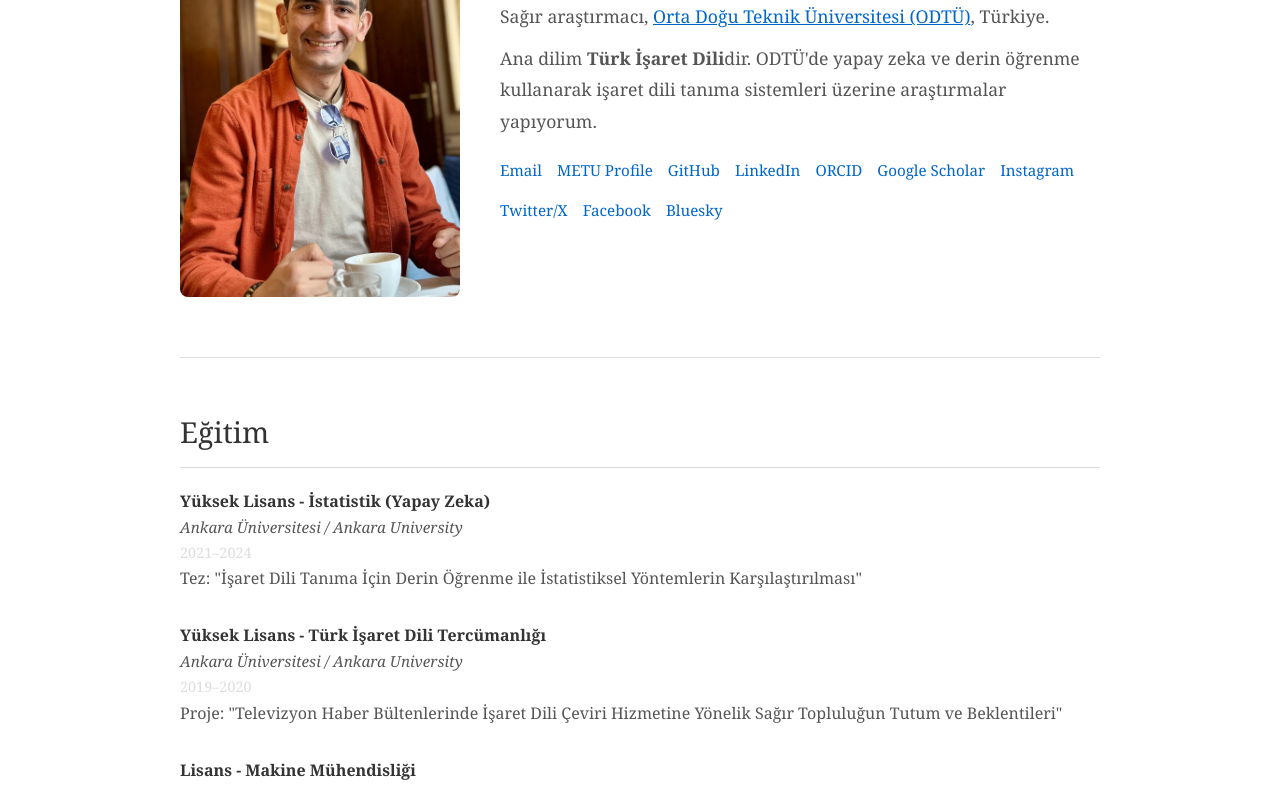
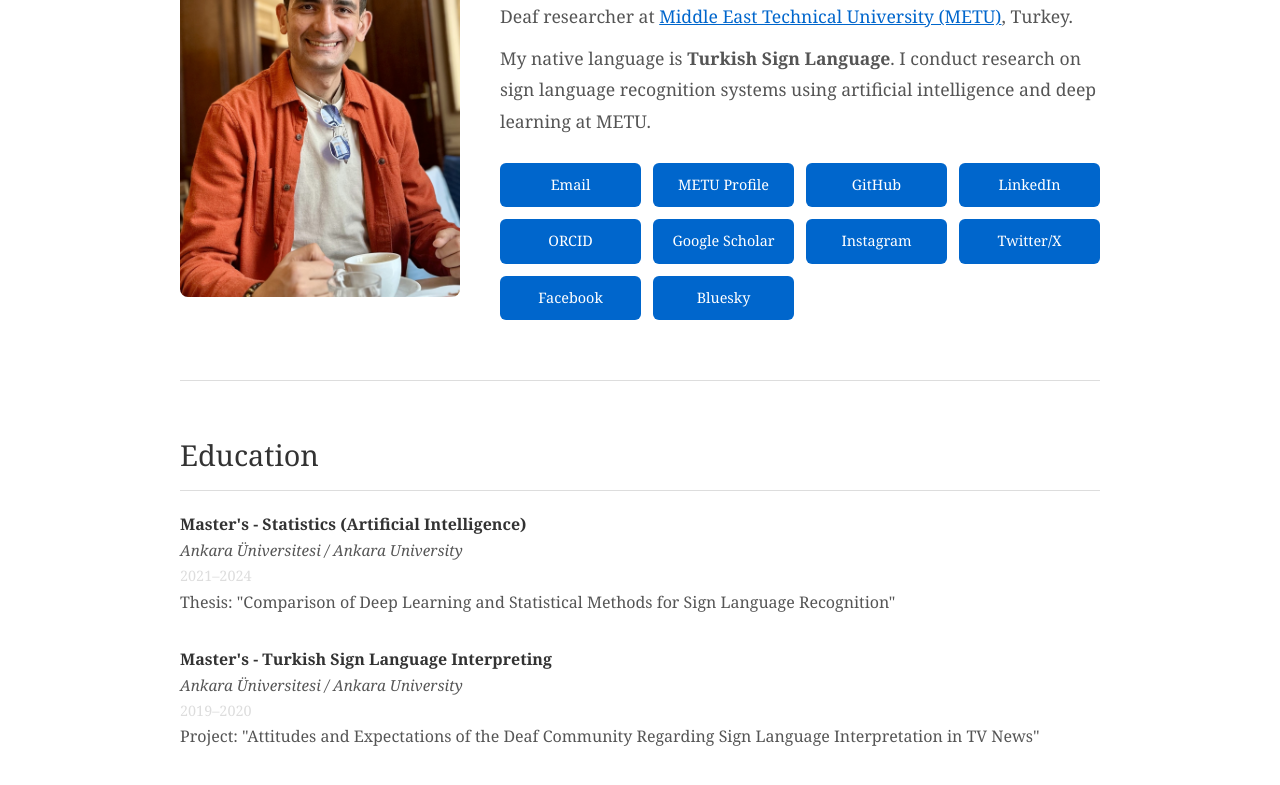
Before and after one commit to caner-dogan/caner-dogan.github.io, a plain HTML site: page index.html in a window 1280 px wide. Shown: the part 199-984 px from the top of the page. Drawn offline with Linux system fonts and the light colour scheme.

Commit message:
Update index.html

```diff
--- a/index.html
+++ b/index.html
@@ -17,11 +17,7 @@
             --secondary-text: #555;
             --border-color: #ddd;
             --link-color: #0066cc;
-            --nav-bg: #f8f8f8;
-        }
-
-        html {
-            scroll-behavior: smooth;
+            --nav-bg: #e8e8e8;
         }
 
         body.dark-mode {
@@ -139,20 +135,28 @@
         }
 
         .contact-links {
-            margin-top: 20px;
-            display: flex;
-            flex-wrap: wrap;
-            gap: 15px;
+            margin-top: 25px;
+            display: grid;
+            grid-template-columns: repeat(auto-fit, minmax(140px, 1fr));
+            gap: 12px;
         }
 
         .contact-links a {
-            color: var(--link-color);
+            color: var(--bg-color);
+            background: var(--link-color);
             text-decoration: none;
-            font-size: 0.95em;
+            font-size: 0.9em;
+            padding: 10px 16px;
+            border-radius: 6px;
+            text-align: center;
+            transition: all 0.3s;
+            display: block;
         }
 
         .contact-links a:hover {
-            text-decoration: underline;
+            background: var(--text-color);
+            transform: translateY(-2px);
+            box-shadow: 0 4px 12px rgba(0,0,0,0.15);
         }
 
         section {
@@ -364,7 +368,7 @@
                         <a href="https://github.com/caner-dogan" target="_blank">GitHub</a>
                         <a href="https://www.linkedin.com/in/caner-do%C4%9Fan-7023324b/" target="_blank">LinkedIn</a>
                         <a href="https://orcid.org/0000-0003-0195-0932" target="_blank">ORCID</a>
-                        <a href="https://scholar.google.com" target="_blank">Google Scholar</a>
+                        <a href="https://scholar.google.com/citations?user=magnPpkAAAAJ&hl=tr&oi=sra" target="_blank">Google Scholar</a>
                         <a href="https://www.instagram.com/sagirmuhendis/" target="_blank">Instagram</a>
                         <a href="https://x.com/dogan_caner" target="_blank">Twitter/X</a>
                         <a href="https://www.facebook.com/dogan.caner14" target="_blank">Facebook</a>
@@ -624,7 +628,7 @@
     </div>
 
     <script>
-        let currentLang = 'tr';
+        let currentLang = 'en';
         let darkMode = false;
 
         function toggleLanguage() {
@@ -649,13 +653,23 @@
             localStorage.setItem('darkMode', darkMode);
         }
 
-        // Load dark mode preference
+        // Load dark mode preference and set initial language
         window.addEventListener('DOMContentLoaded', () => {
             const savedDarkMode = localStorage.getItem('darkMode') === 'true';
             if (savedDarkMode) {
                 darkMode = true;
                 document.body.classList.add('dark-mode');
             }
+
+            // Set initial language to English
+            document.getElementById('lang-btn').textContent = 'TR';
+            document.querySelectorAll('.tr').forEach(el => {
+                el.classList.add('hidden');
+            });
+            document.querySelectorAll('.en').forEach(el => {
+                el.classList.remove('hidden');
+            });
+            document.documentElement.lang = 'en';
         });
 
         // Smooth scrolling for anchor links
```
